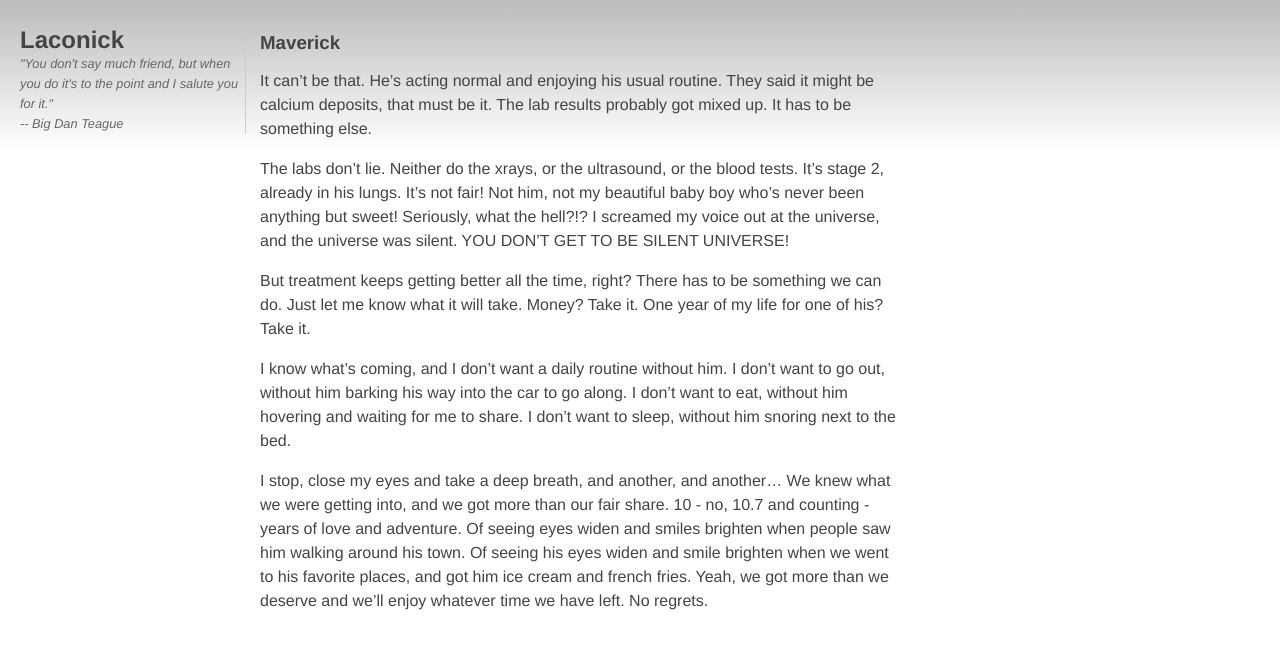
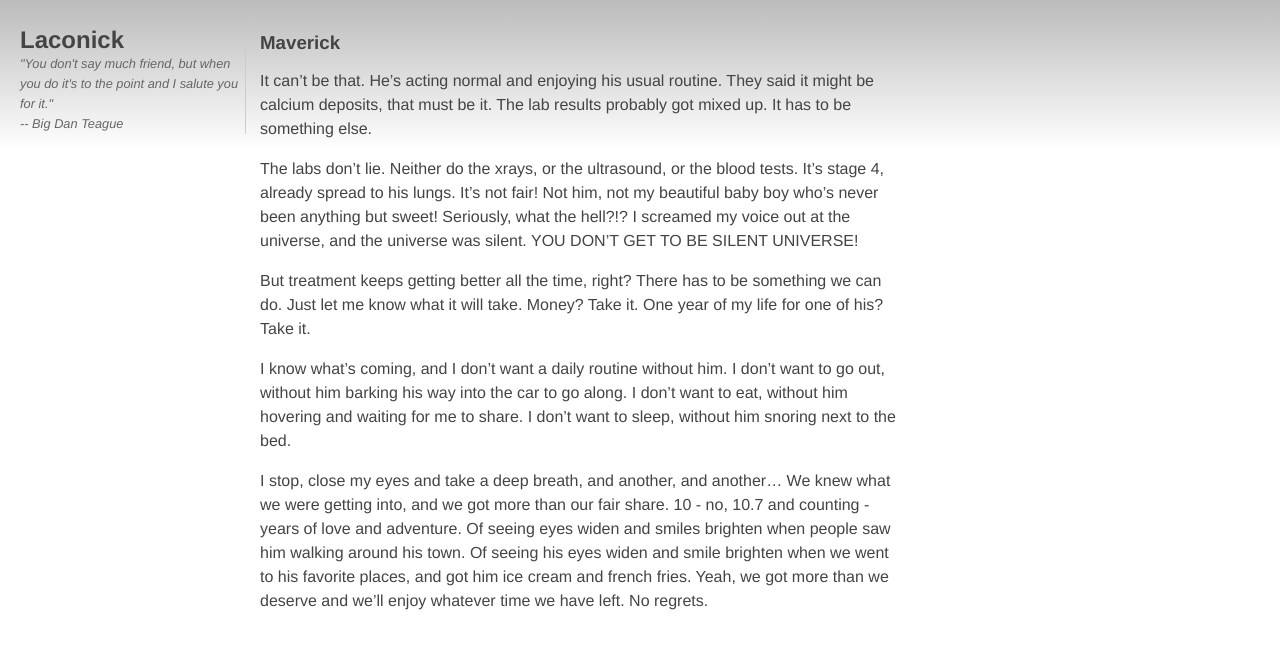
Before and after one commit to nickh/nickh.github.io, a Jekyll site: the page built from _posts/2016-08-24-maverick.md, in a window 1280 px wide. Shown: the top 649 px of the page. Built offline with Jekyll 4.4.1, drawn with Linux system fonts in a browser that asks for light colours; comment, search, counter and statistics services are not loaded.

Commit message:
Update 2016-08-24-maverick.md

```diff
--- a/_posts/2016-08-24-maverick.md
+++ b/_posts/2016-08-24-maverick.md
@@ -7,7 +7,7 @@ category: personal
 
 It can't be that. He's acting normal and enjoying his usual routine. They said it might be calcium deposits, that must be it. The lab results probably got mixed up. It has to be something else.
 
-The labs don't lie. Neither do the xrays, or the ultrasound, or the blood tests. It's stage 2, already in his lungs. It's not fair! Not him, not my beautiful baby boy who's never been anything but sweet! Seriously, what the hell?!? I screamed my voice out at the universe, and the universe was silent. YOU DON'T GET TO BE SILENT UNIVERSE!
+The labs don't lie. Neither do the xrays, or the ultrasound, or the blood tests. It's stage 4, already spread to his lungs. It's not fair! Not him, not my beautiful baby boy who's never been anything but sweet! Seriously, what the hell?!? I screamed my voice out at the universe, and the universe was silent. YOU DON'T GET TO BE SILENT UNIVERSE!
 
 But treatment keeps getting better all the time, right? There has to be something we can do. Just let me know what it will take. Money? Take it. One year of my life for one of his? Take it.
 
```
